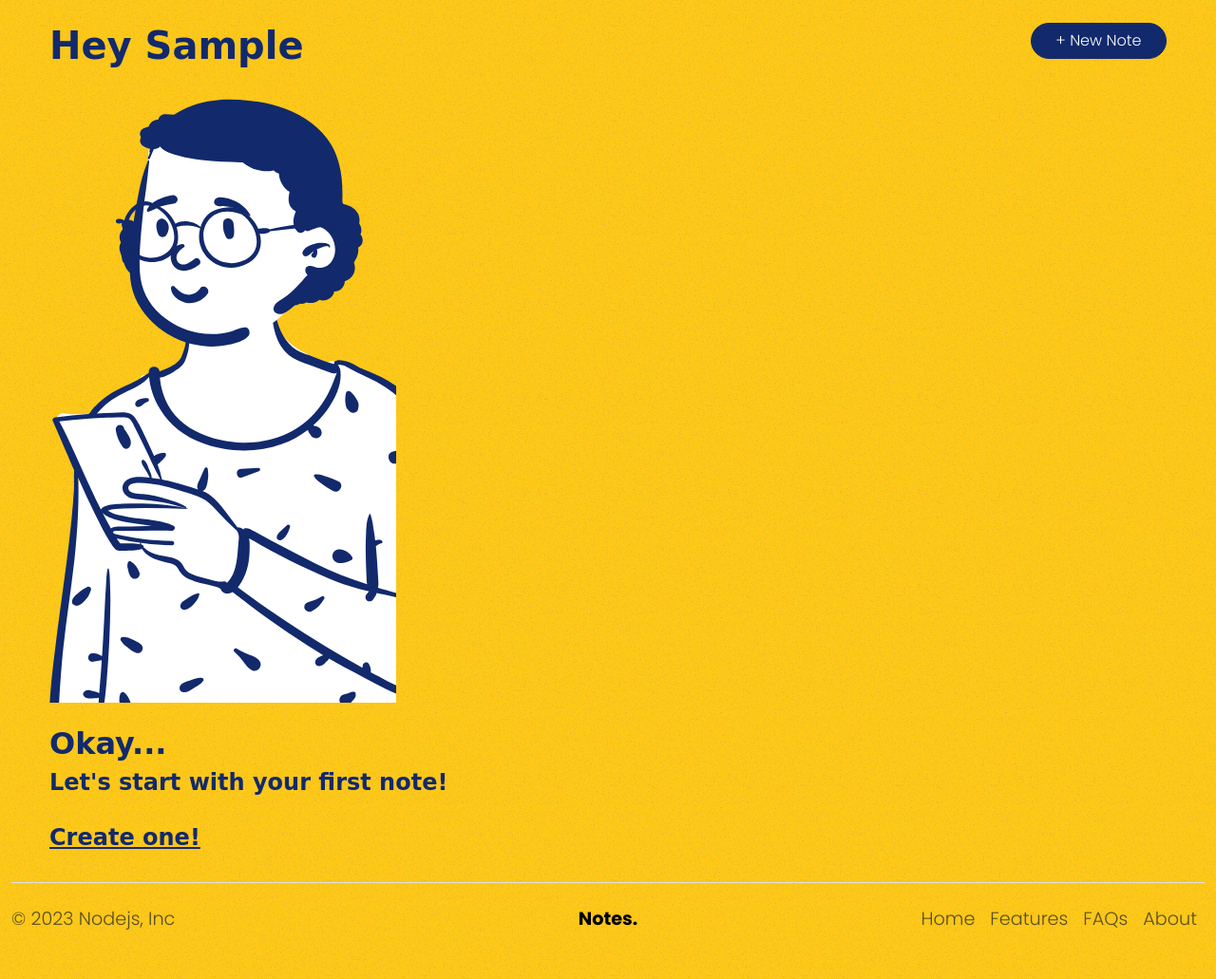
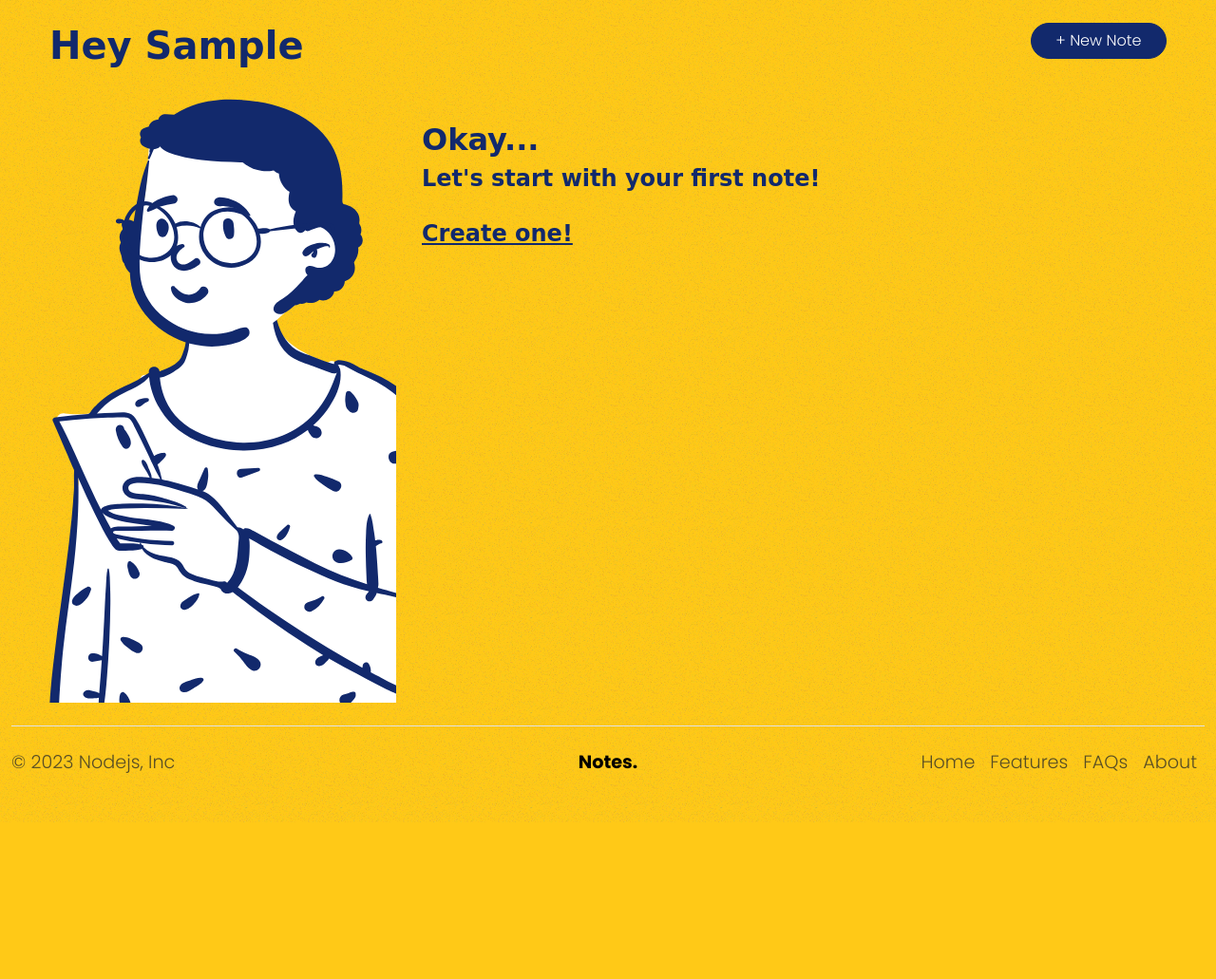
Before and after one commit to sanbiradi/Notes-taking-app, a Node server app: page /dashboard in a window 1280 px wide. Shown: the part 81-1112 px from the top of the page at 95% size. After the commit the page ends 947 px from the top, so only its background shows below. Run offline with Node 20, Linux system fonts and the light colour scheme; the visitor is signed in with stand-in values (Sample User, id 1); data that the repository does not hold is empty; some libraries are stand-ins or nearby versions; some web fonts are replaced.

Commit message:
image and create note text

```diff
--- a/views/dashboard/index.ejs
+++ b/views/dashboard/index.ejs
@@ -24,11 +24,11 @@
       </div>
     </div>
     <% } }else{%>
-    <div class="row-md row-lg ">
-      <div class="col-md-4 col-sm">
+    <div class="row">
+      <div class="col-md-4 col-sm-auto">
         <img src="/images/human-2.svg" alt="" />
       </div>
-      <div class="col-md col-sm mt-md-4">
+      <div class="col-md-auto col-sm-auto mt-md-4">
         <h2>Okay...</h2>
         <h4>
           Let's start with your first note! <br /><br />
```
